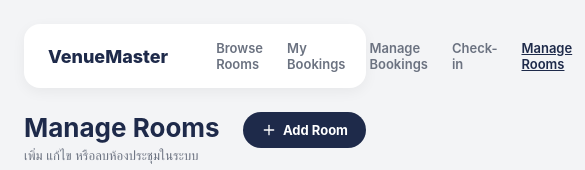
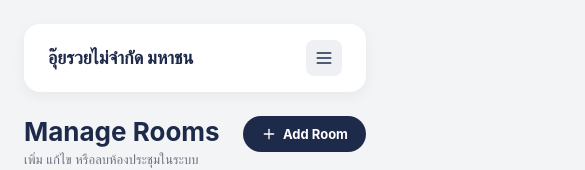
Before and after one commit to nattawutarms/uni-reserve-react, a React (Vite) app: page /admin/rooms in a window 390 px wide. Shown: the top 170 px of the page, 585 px wide, since content can reach past the window. Built offline with nearby package versions, Linux system fonts and the light colour scheme; sample sign-in values are in the browser's storage.

Commit message:
Rename brand and add responsive hamburger menu for header

```diff
--- a/index.html
+++ b/index.html
@@ -1,12 +1,15 @@
 <!DOCTYPE html>
 <html lang="th">
+
 <head>
   <meta charset="UTF-8" />
   <meta name="viewport" content="width=device-width, initial-scale=1.0" />
-    <title>UniReserve Portal</title>
+  <title>อุ๊ยรวยไม่จำกัด มหาชน</title>
 </head>
+
 <body>
   <div id="root"></div>
   <script type="module" src="/src/main.jsx"></script>
 </body>
+
 </html>
--- a/src/components/AppHeader.css
+++ b/src/components/AppHeader.css
@@ -71,3 +71,58 @@
   font-size: 13px;
   font-weight: 700;
 }
+
+.menu-toggle {
+  display: none;
+  border: none;
+  background: #eef0f3;
+  border-radius: 8px;
+  width: 36px;
+  height: 36px;
+  align-items: center;
+  justify-content: center;
+  cursor: pointer;
+  color: #1e2a4a;
+  margin-left: auto;
+}
+
+/* ---------- Responsive: จอแคบกว่า 860px ---------- */
+@media (max-width: 860px) {
+  .app-header {
+    flex-wrap: wrap;
+  }
+
+  .menu-toggle {
+    display: flex;
+  }
+
+  .app-nav {
+    display: none;
+    width: 100%;
+    flex-direction: column;
+    align-items: flex-start;
+    gap: 14px;
+    margin-left: 0;
+    margin-top: 16px;
+    order: 3;
+  }
+
+  .app-nav.open {
+    display: flex;
+  }
+
+  .app-user {
+    display: none;
+    width: 100%;
+    margin-left: 0;
+    margin-top: 14px;
+    justify-content: flex-start;
+    order: 4;
+    padding-top: 14px;
+    border-top: 1px solid #eef0f3;
+  }
+
+  .app-user.open {
+    display: flex;
+  }
+}
--- a/src/components/AppHeader.jsx
+++ b/src/components/AppHeader.jsx
@@ -1,5 +1,6 @@
+import { useState } from "react";
 import { Link, useNavigate } from "react-router-dom";
-import { LogOut } from "lucide-react";
+import { LogOut, Menu, X } from "lucide-react";
 import "./AppHeader.css";
 
 /**
@@ -10,6 +11,7 @@ function AppHeader({ active }) {
   const navigate = useNavigate();
   const storedUser = JSON.parse(localStorage.getItem("user") || "null");
   const isAdmin = storedUser?.role === "admin";
+  const [menuOpen, setMenuOpen] = useState(false);
 
   function handleLogout() {
     localStorage.removeItem("token");
@@ -19,9 +21,13 @@ function AppHeader({ active }) {
 
   return (
     <header className="app-header">
-      <Link to="/rooms" className="app-logo">VenueMaster</Link>
+      <Link to="/rooms" className="app-logo">อุ๊ยรวยไม่จำกัด มหาชน</Link>
 
-      <nav className="app-nav">
+      <button className="menu-toggle" onClick={() => setMenuOpen((v) => !v)} aria-label="เปิด/ปิดเมนู">
+        {menuOpen ? <X size={20} /> : <Menu size={20} />}
+      </button>
+
+      <nav className={`app-nav ${menuOpen ? "open" : ""}`} onClick={() => setMenuOpen(false)}>
         <Link to="/rooms" className={`nav-link ${active === "rooms" ? "active" : ""}`}>
           Browse Rooms
         </Link>
@@ -46,7 +52,7 @@ function AppHeader({ active }) {
         )}
       </nav>
 
-      <div className="app-user">
+      <div className={`app-user ${menuOpen ? "open" : ""}`}>
         <span className="role-badge">Role: {isAdmin ? "Admin" : "User"}</span>
         <button className="logout-btn" onClick={handleLogout}>
           <LogOut size={14} />
--- a/src/pages/LoginPage.jsx
+++ b/src/pages/LoginPage.jsx
@@ -50,7 +50,7 @@ function LoginPage() {
           </svg>
         </div>
 
-        <h1>UniReserve Portal</h1>
+        <h1>อุ๊ยรวยไม่จำกัด มหาชน</h1>
         <p className="subtitle">University Room Booking System</p>
 
         <div className="role-tabs">
```
Lines whose indentation alone changed are shown as unchanged.
